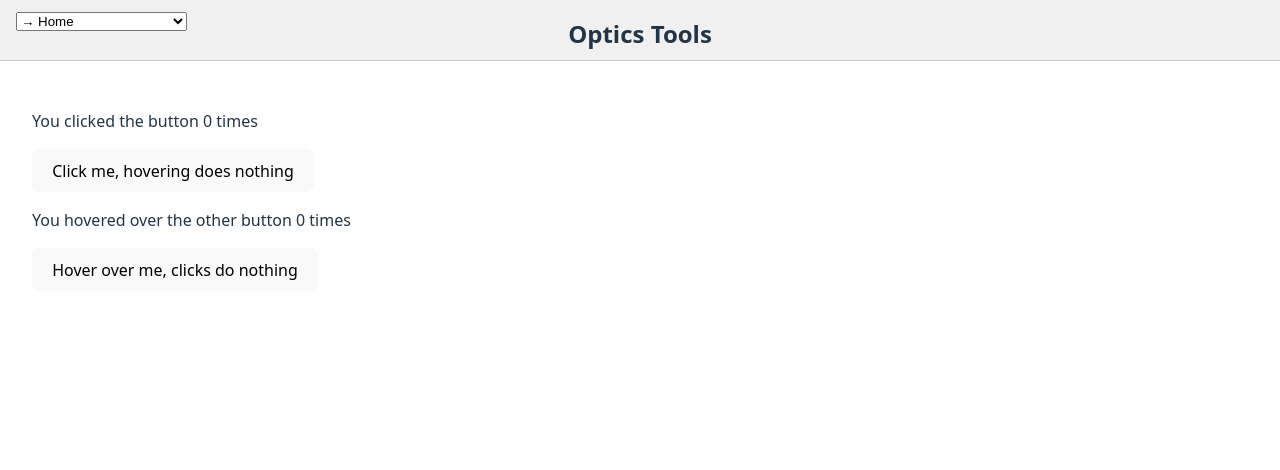
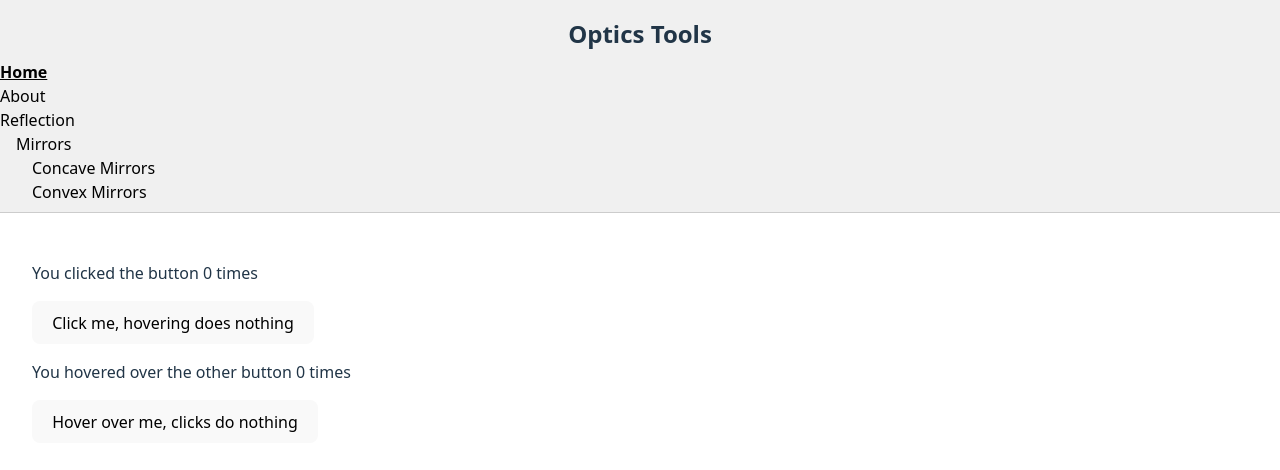
Before and after one commit to LaverBen/Optics-tools, a React (Vite) app: page / in a window 1280 px wide. Shown: the top 470 px of the page. Built offline with nearby package versions, Linux system fonts and the light colour scheme.

Commit message:
Improve navigation with hierarchical list

```diff
--- a/src/components/Header.jsx
+++ b/src/components/Header.jsx
@@ -1,9 +1,23 @@
-import { useNavigate, useLocation } from "react-router-dom";
-import { Outlet } from "react-router-dom";
+import { Link, Outlet, useLocation } from "react-router-dom";
 
 function Header({ title }) {
-  const navigate = useNavigate();
   const location = useLocation();
+  const navItems = [
+    { path: "/", label: "Home", level: 0 },
+    { path: "/about", label: "About", level: 0 },
+    { path: "/reflection", label: "Reflection", level: 0 },
+    { path: "/reflection/mirrors", label: "Mirrors", level: 1 },
+    {
+      path: "/reflection/mirrors/concave-mirrors",
+      label: "Concave Mirrors",
+      level: 2,
+    },
+    {
+      path: "/reflection/mirrors/convex-mirrors",
+      label: "Convex Mirrors",
+      level: 2,
+    },
+  ];
 
   return (
     <div>
@@ -17,24 +31,6 @@ function Header({ title }) {
           borderBottom: "1px solid #ccc",
         }}
       >
-        <div style={{ position: "absolute", left: "1rem", top: "0.5rem" }}>
-          <select
-            value={location.pathname}
-            onChange={(e) => navigate(e.target.value)}
-          >
-            <option value="/">→ Home</option>
-            <option value="/about">→ About</option>
-            <option value="/reflection">→ Reflection</option>
-            <option value="/reflection/mirrors">→ → Mirrors</option>
-            <option value="/reflection/mirrors/concave-mirrors">
-              → → → Concave Mirrors
-            </option>
-            <option value="/reflection/mirrors/convex-mirrors">
-              → → → Convex Mirrors
-            </option>
-          </select>
-        </div>
-
         <div
           style={{
             textAlign: "center",
@@ -44,6 +40,26 @@ function Header({ title }) {
         >
           {title}
         </div>
+        <nav style={{ marginTop: "0.5rem" }}>
+          <ul style={{ listStyle: "none", margin: 0, padding: 0 }}>
+            {navItems.map((item) => (
+              <li key={item.path} style={{ marginLeft: `${item.level}rem` }}>
+                <Link
+                  to={item.path}
+                  style={{
+                    textDecoration:
+                      location.pathname === item.path ? "underline" : "none",
+                    fontWeight:
+                      location.pathname === item.path ? "bold" : "normal",
+                    color: "black",
+                  }}
+                >
+                  {item.label}
+                </Link>
+              </li>
+            ))}
+          </ul>
+        </nav>
       </div>
       <div>
         <Outlet />
```
Also changed, not shown: src/components/README.md.
